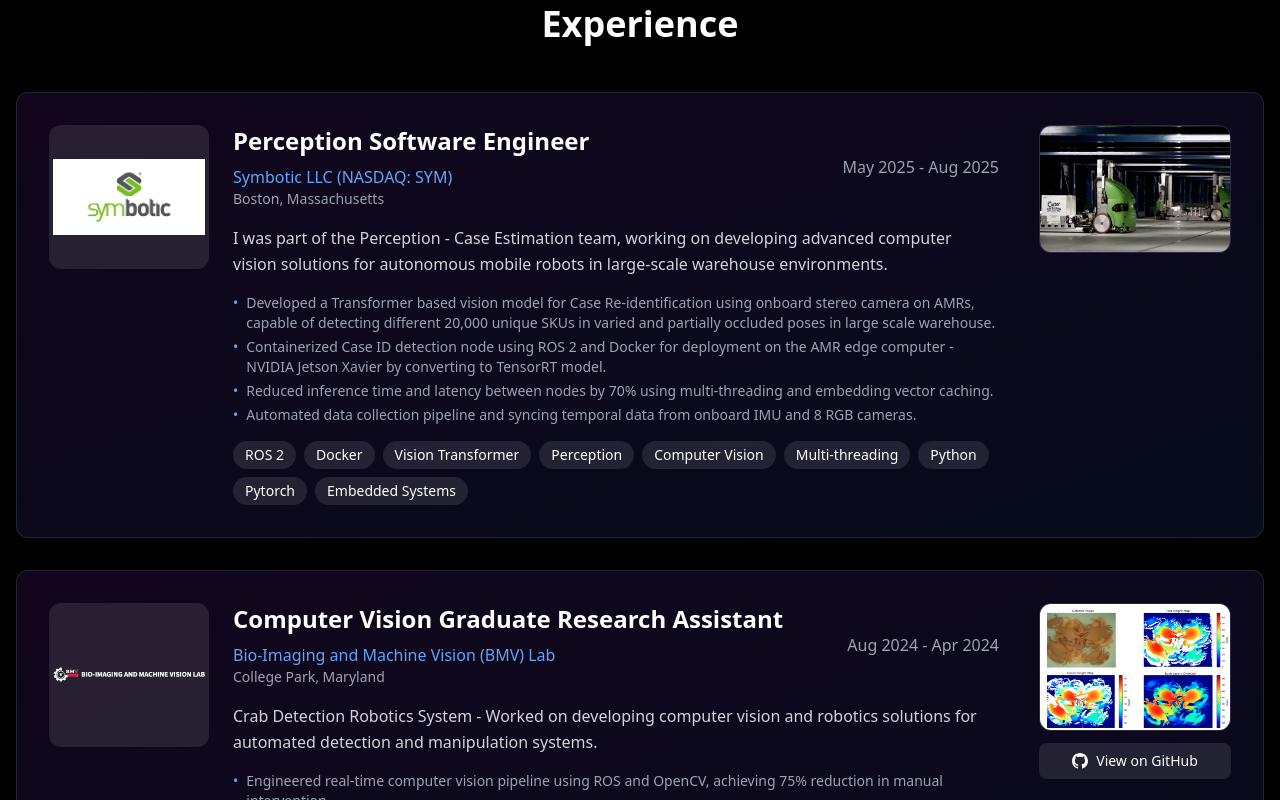
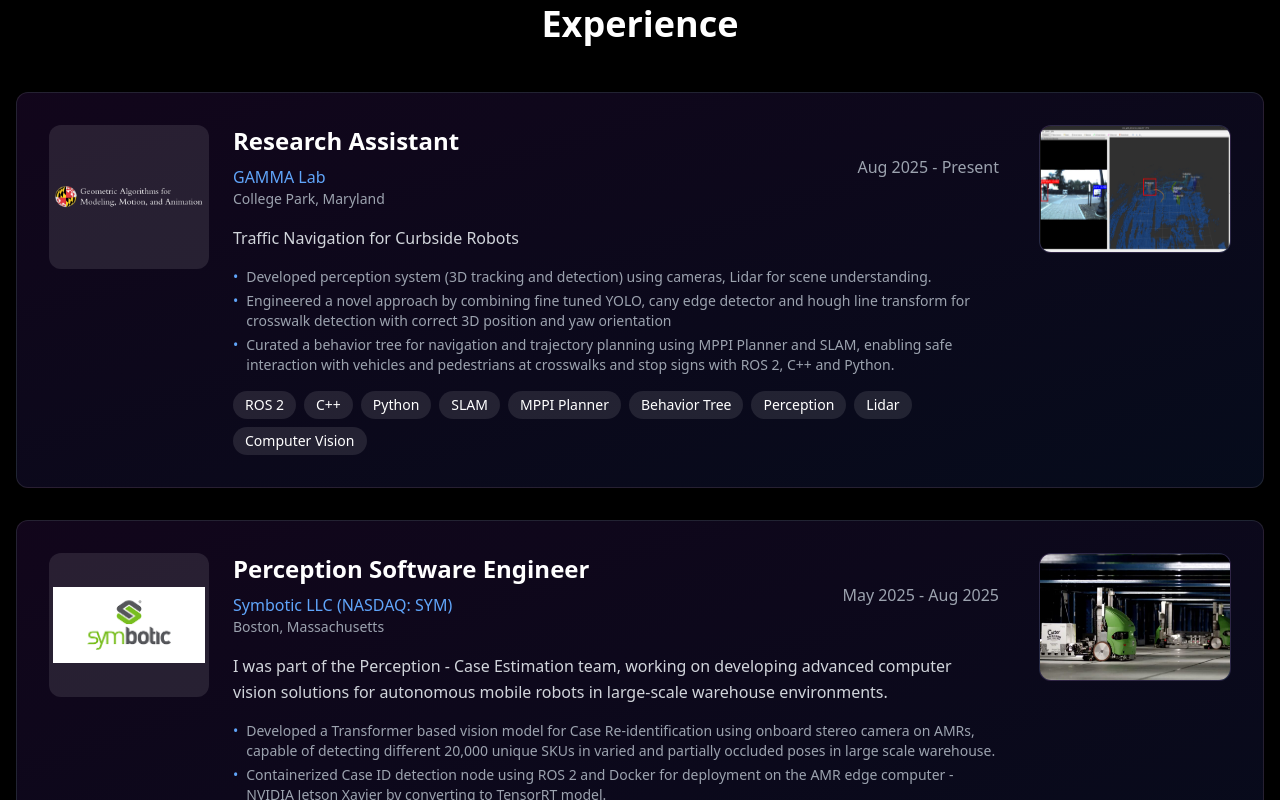
Before and after one commit to kunj1302/kunj1302.github.io, a Next.js app: page / in a window 1280 px wide. Shown: the part 1540-2340 px from the top of the page. Built offline with nearby package versions, Linux system fonts and the light colour scheme.

Commit message:
Minor fix with new experience

```diff
--- a/app/components/ExperienceSection.tsx
+++ b/app/components/ExperienceSection.tsx
@@ -8,6 +8,22 @@
 const experiences = [
 	{
 		id: 1,
+		title: 'Research Assistant',
+		company: 'GAMMA Lab',
+		location: 'College Park, Maryland',
+		period: 'Aug 2025 - Present',
+		description: 'Traffic Navigation for Curbside Robots',
+		achievements: [
+			'Developed perception system (3D tracking and detection) using cameras, Lidar for scene understanding.',
+			'Engineered a novel approach by combining fine tuned YOLO, cany edge detector and hough line transform for crosswalk detection with correct 3D position and yaw orientation',
+			'Curated a behavior tree for navigation and trajectory planning using MPPI Planner and SLAM, enabling safe interaction with vehicles and pedestrians at crosswalks and stop signs with ROS 2, C++ and Python.'
+		],
+		technologies: ['ROS 2', 'C++', 'Python', 'SLAM', 'MPPI Planner', 'Behavior Tree', 'Perception', 'Lidar', 'Computer Vision'],
+		image: '/gamma_logo.png',
+		projectImage: '/track 2.png'
+	},
+	{
+		id: 2,
 		title: 'Perception Software Engineer',
 		company: 'Symbotic LLC (NASDAQ: SYM)',
 		location: 'Boston, Massachusetts',
@@ -19,12 +35,12 @@
 			'Reduced inference time and latency between nodes by 70% using multi-threading and embedding vector caching.',
 			'Automated data collection pipeline and syncing temporal data from onboard IMU and 8 RGB cameras.'
 		],
-		technologies: ['ROS 2', 'Docker', 'Vision Transformer','Perception', 'Computer Vision', 'Multi-threading', 'Python', 'Pytorch', 'Embedded Systems'],
+		technologies: ['ROS 2', 'Docker', 'Vision Transformer', 'Perception', 'Computer Vision', 'Multi-threading', 'Python', 'Pytorch', 'Embedded Systems'],
 		image: '/symbotic_logo.png',
 		projectImage: '/symbot.jpeg'
 	},
 	{
-		id: 2,
+		id: 3,
 		title: 'Computer Vision Graduate Research Assistant',
 		company: 'Bio-Imaging and Machine Vision (BMV) Lab',
 		location: 'College Park, Maryland',
@@ -43,7 +59,7 @@
 		projectLink: 'https://github.com/kunj13/Crab-Detection-and-Cutting-Automation-System'
 	},
 	{
-		id: 3,
+		id: 4,
 		title: 'MITACS Globalink Research Intern',
 		company: 'University of Alberta',
 		location: 'Edmonton, Canada',
```
Also changed, not shown: 1 other file (tests, documents, lock files or other folders).
